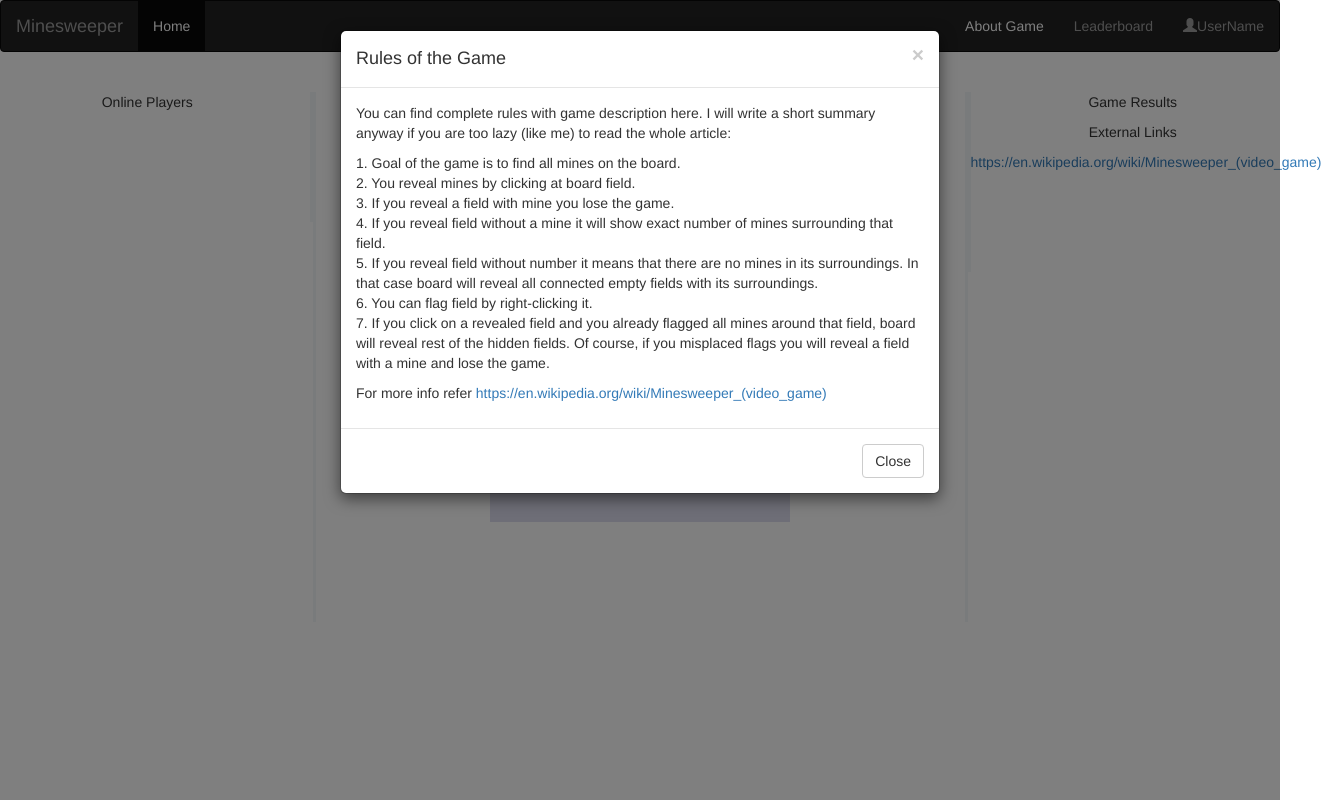
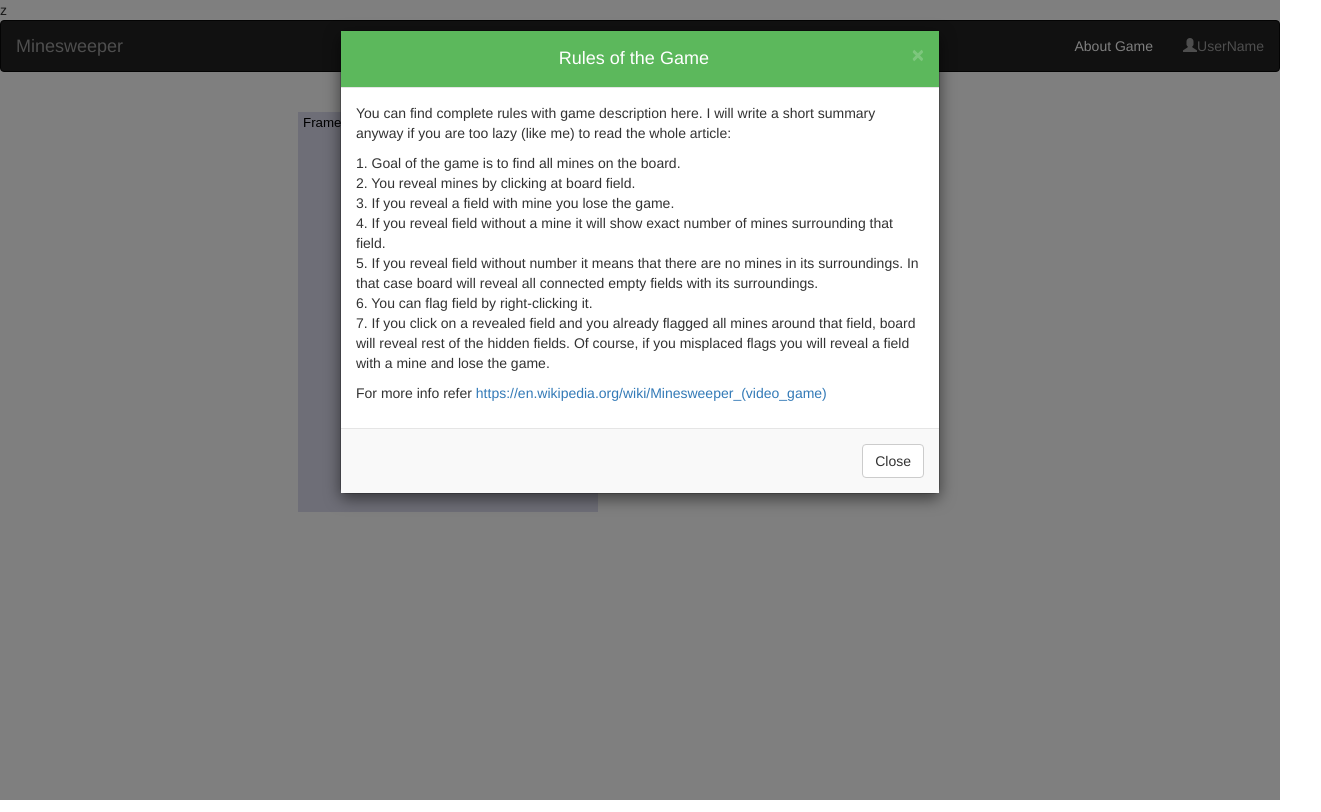
Before and after one commit to saketk21/Minesweeper, a plain HTML site: page client/index.html in a window 1280 px wide. Both pictures are taken after a click on the link "About Game". Shown: the whole page, 1321 px wide, since content can reach past the window. Drawn offline with nearby package versions, Linux system fonts and the light colour scheme.

Commit message:
UI with results updated

```diff
--- a/client/css/style.css
+++ b/client/css/style.css
@@ -5,19 +5,24 @@
 }
 
 
-row.vertical-divider {
-overflow: hidden;
+
+.modal-header, h4, .close {
+    background-color: #5cb85c;
+    color:white !important;
+    text-align: center;
+    font-size: 30px;
+  }
+
+  .modal-footer {
+    background-color: #f9f9f9;
+  }
+
+.column {
+  float: left;
+  height: 300px; /* Should be removed. Only for demonstration */
 }
-.row.vertical-divider > div[class^="col-"] {
-text-align: center;
-padding-bottom: 100px;
-margin-bottom: -100px;
-border-left: 3px solid #F2F7F9;
-border-right: 3px solid #F2F7F9;
+
+
+.row {
+height: 350px; /* Should be removed. Only for demonstration */
 }
-.row.vertical-divider div[class^="col-"]:first-child {
-border-left: none;
-}
-.row.vertical-divider div[class^="col-"]:last-child {
-border-right: none;
-}
--- a/client/index.html
+++ b/client/index.html
@@ -1,4 +1,4 @@
-<!DOCTYPE html>
+z<!DOCTYPE html>
 <html lang="en">
 <head>
     <title>Minesweeper</title>
@@ -20,13 +20,12 @@
           <div class="navbar-header">
             <a class="navbar-brand" href="#">Minesweeper</a>
           </div>
-          <ul class="nav navbar-nav">
-            <li class="active"><a href="#">Home</a></li>
-          </ul>
+
           <ul class="nav navbar-nav navbar-right">
             <li><a href="#" data-toggle="modal" data-target="#rulesModal">About Game</a></li>
-            <li><a href="#" data-toggle="modal" data-target="#leaderboardModal">Leaderboard</a></li>
+            <!-- <li><a href="#" data-toggle="modal" data-target="#leaderboardModal">Leaderboard</a></li> -->
             <li><a href="#"><span class="glyphicon glyphicon-user"></span>UserName</a></li>
+
           </ul>
         </div>
     </nav>
@@ -62,10 +61,9 @@
         </div>
     </div>
     <!-- Leaderboard Modal -->
-    <div id="leaderboardModal" class="modal fade" role="dialog">
+        <!-- <div id="leaderboardModal" class="modal fade" role="dialog">
             <div class="modal-dialog">
 
-                <!-- Modal content-->
                 <div class="modal-content">
                 <div class="modal-header">
                     <button type="button" class="close" data-dismiss="modal">&times;</button>
@@ -84,7 +82,7 @@
                 </div>
 
             </div>
-    </div>
+    </div> -->
     <!-- <div class="row">
         <div class="col-sm-2 text-center"></div>
         <div class="col-sm-8 text-center">
@@ -97,26 +95,51 @@
         <div class="col-sm-2 text-center"></div>
     </div> -->
     </br>
-    <div class="row vertical-divider">
-            <div class="col-sm-3 text-center">
-                <p>Online Players</p>
+
             </div>
-            <div class="col-sm-6">
-                <p>Board</p>
+
+            <div class="column" style="background-color:	#FFFFFF; width:70%; height:700px;">
                <div class="tab-content">
                 <canvas id="game" width="300" height="400"></canvas>
                </div>
+             </div>
+
+
+
+
+
+             <div class="column" style="background-color:	#FFFFFF;width:30%; height:700px;">
+               <div class="row" style="background-color:#FFFFFF; height:350px;margin-left: 0px;
+               margin-right: 0px;">
+                <div>
+
+                  <h4 id = "results"></h4>
+                  <p id = "time"></p>
+                  <p id = "noOfClicks"></p>
+                  <p id = "3BV"></p>
+                  <p id  = "efficiency"></p>
 
                 </div>
-            <div class="col-sm-3">
-                <div class="row text-center">
-                    <p>Game Results</p>
                </div>
-                <div class="row text-center">
-                    <p>External Links</p>
-                    <a>https://en.wikipedia.org/wiki/Minesweeper_(video_game)</a>
+
+
+
+
+               <div class="row" style="background-color:#FFFFFF; height:350px;margin-left: 0px;
+               margin-right: 0px;">
+               <a href = "#"></a>
+               <a href = "#"></a>
+               <a href = "#"></a>
+
                </div>
+
+
+
              </div>
+
+
+
+
       </div>
 </body>
 </html>
--- a/client/minesweeper-game.js
+++ b/client/minesweeper-game.js
@@ -4,6 +4,8 @@ var flagClickCounter=0,totalClickCounter=0;
 
 var gameTime = 0, lastFrameTime = 0;
 var currentSecond = 0, frameCount = 0, framesLastSecond = 0;
+
+var finalTime = 0;
 
 var depressedAreas = 0;
 var numberCount = 0;
@@ -136,7 +138,7 @@ Tile.prototype.click = function()
 				}
 			}
 		}
-		console.log("Flags: " + flagCount);
+		// console.log("Flags: " + flagCount);
 
 		if(flagCount === this.danger) {
 			for(var py = this.y - 1; py <= this.y + 1; py++)
@@ -225,6 +227,8 @@ function checkState()
 	}
 
 	gameState.screen = 'won';
+	finalTime = Math.round(gameState.timeTaken/1000);
+
 }
 
 function gameOver()
@@ -303,6 +307,7 @@ function startLevel(diff)
 	lastFrameTime		= 0;
 
 	grid.length		= 0;
+	finalTime = 0;
 	clonedGrid.length = 0;
 	affected.length = 0;
 	visited.length = 0;
@@ -347,7 +352,6 @@ function startLevel(diff)
 					numberCount++;
 
 	value3BV = depressedAreas + numberCount;
-	console.log(value3BV);
 }
 
 function updateGame()
@@ -525,6 +529,20 @@ function drawPlaying()
 	{
 		ctx.textAlign = "center";
 		ctx.font = "bold 20px sans-serif";
+
+
+
+		if(gameState.screen == 'won'){
+			document.getElementById("results").innerHTML = "Results";
+			document.getElementById("noOfClicks").innerHTML = "Total Clicks: "+ totalClickCounter;
+			document.getElementById("3BV").innerHTML = "3BV : "+ value3BV;
+			var efficiency = Math.round((value3BV/totalClickCounter)*100);
+			document.getElementById("efficiency").innerHTML = "Efficiency: "+efficiency + "&percnt;";
+			document.getElementById("time").innerHTML = "Total time taken: "+finalTime +" seconds";
+		}
+
+
+
 		ctx.fillText(
 			(gameState.screen=='lost' ?
 				"Game Over" : "Cleared!"), 150, offsetY - 15);
```
Lines whose indentation alone changed are shown as unchanged.
